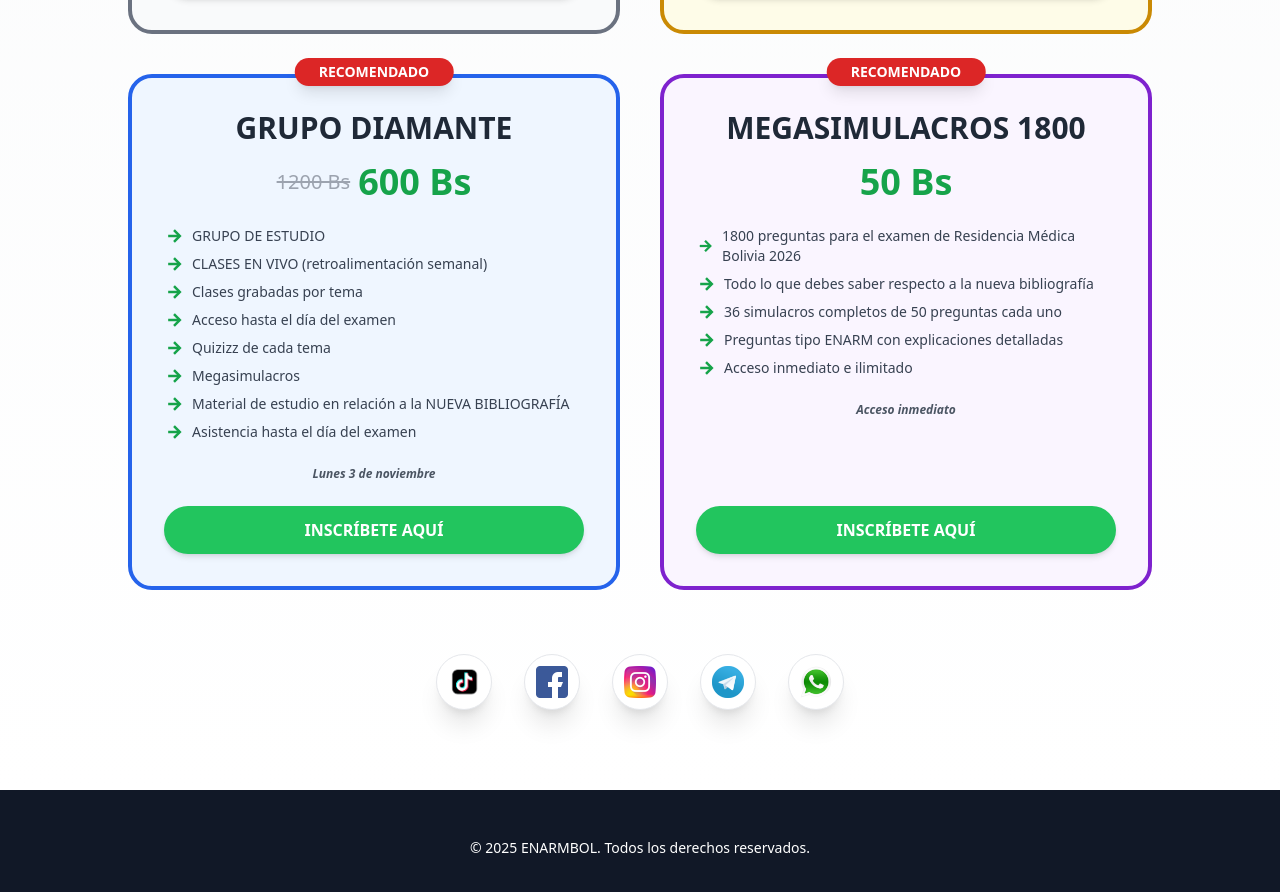
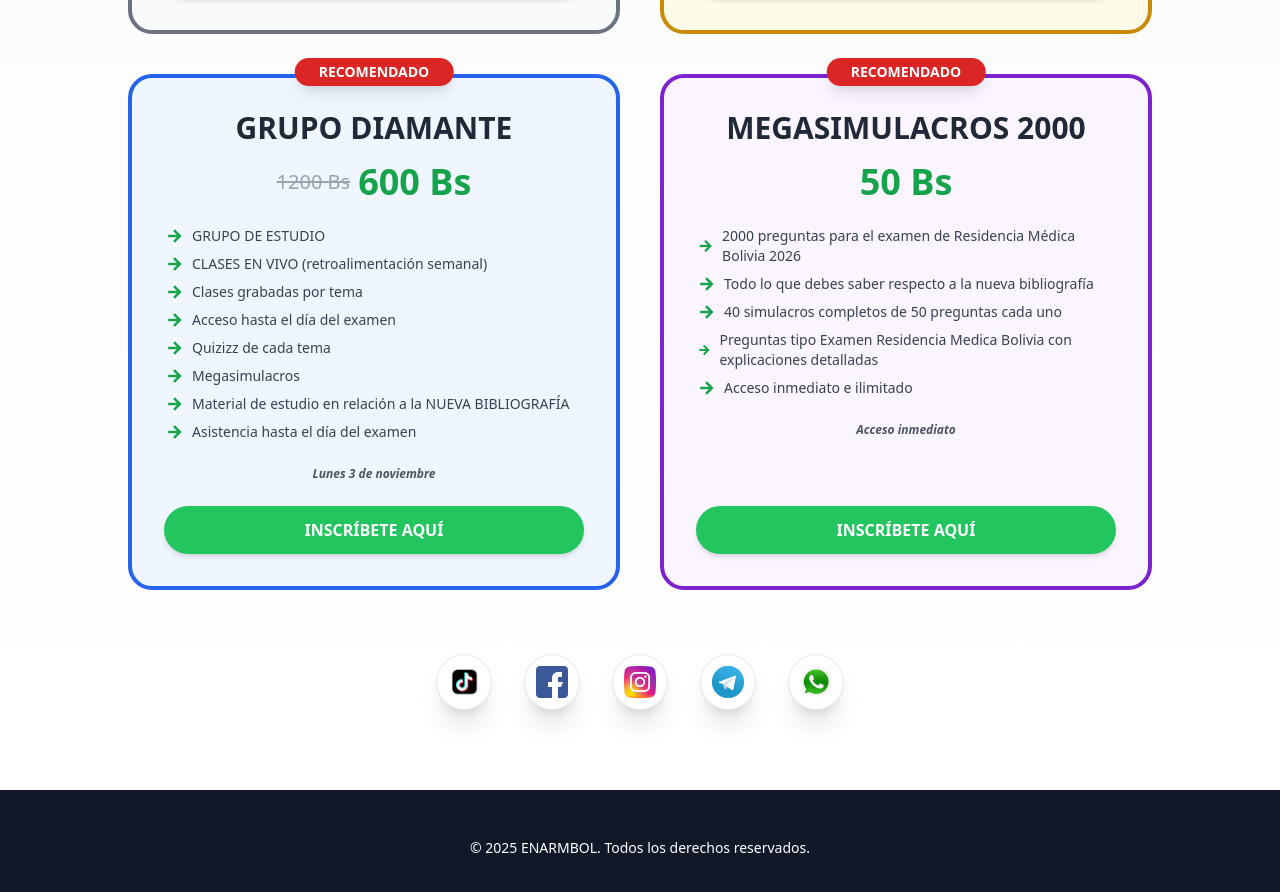
Before and after one commit to Samuelcatm/enarmbol, a React (Vite) app: page / in a window 1280 px wide. Shown: the part 2354-3246 px from the top of the page. Built offline with nearby package versions, Linux system fonts and the light colour scheme; no server answers.

Commit message:
Actualización letras + listo para producción

```diff
--- a/src/components/PlanMegasimulacros.jsx
+++ b/src/components/PlanMegasimulacros.jsx
@@ -62,7 +62,7 @@ export default function PlanMegasimulacros() {
       <div className="max-w-4xl mx-auto">
         <div className="flex justify-between items-center mb-12">
           <h1 className="text-4xl md:text-5xl font-black text-purple-800">
-            MEGASIMULACROS 1800
+            MEGASIMULACROS 2000
           </h1>
           <button
             onClick={handleLogout}
--- a/src/pages/Home.jsx
+++ b/src/pages/Home.jsx
@@ -217,16 +217,16 @@ const Planes = () => {
       inicio: 'Lunes 3 de noviembre',
     },
     {
-      nombre: 'MEGASIMULACROS 1800',
+      nombre: 'MEGASIMULACROS 2000',
       precio: '50 Bs',
       color: 'border-purple-700',
       bg: 'bg-purple-50',
       popular: true,
       beneficios: [
-        '1800 preguntas para el examen de Residencia Médica Bolivia 2026',
+        '2000 preguntas para el examen de Residencia Médica Bolivia 2026',
         'Todo lo que debes saber respecto a la nueva bibliografía',
-        '36 simulacros completos de 50 preguntas cada uno',
-        'Preguntas tipo ENARM con explicaciones detalladas',
+        '40 simulacros completos de 50 preguntas cada uno',
+        'Preguntas tipo Examen Residencia Medica Bolivia con explicaciones detalladas',
         'Acceso inmediato e ilimitado',
       ],
       inicio: 'Acceso inmediato',
```
